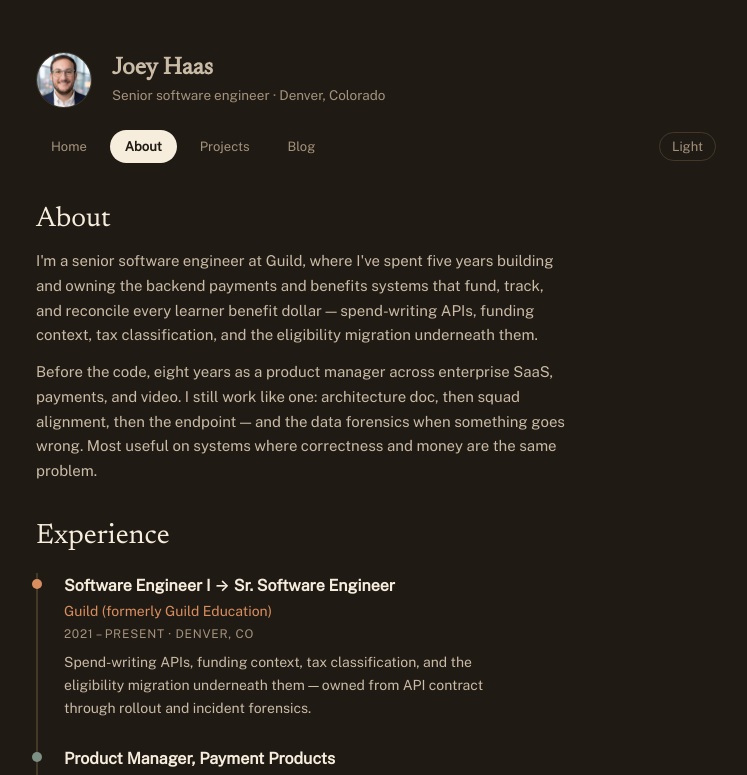
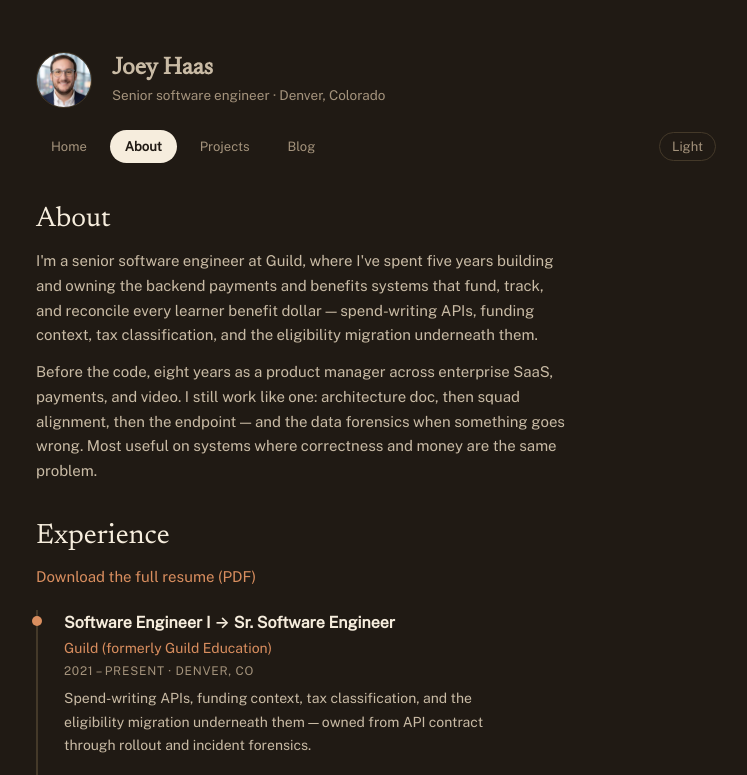
Before and after one commit to joeyh92989/joey-haas.dev, a React (Vite) app in the folder frontend/: page /about in a window 1280 px wide. Shown: the top 775 px of the page, without its empty margins (264-1011 px from the left). Built offline with nearby package versions, Linux system fonts and the light colour scheme; no server answers.

Commit message:
feat: publish the resume PDF and link it from About

```diff
--- a/frontend/src/pages/About.jsx
+++ b/frontend/src/pages/About.jsx
@@ -26,6 +26,11 @@ export default function About() {
 
       <section>
         <h2>Experience</h2>
+        <p className="prose">
+          <a href="/resume.pdf" download="Joey Haas Resume.pdf">
+            Download the full resume (PDF)
+          </a>
+        </p>
         <div className="timeline">
           {experience.map((entry) => (
             <div
```
Also changed, not shown: 2 other files (tests, documents, lock files or other folders).
